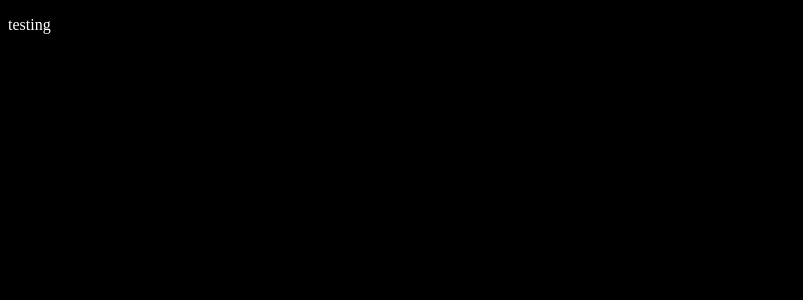
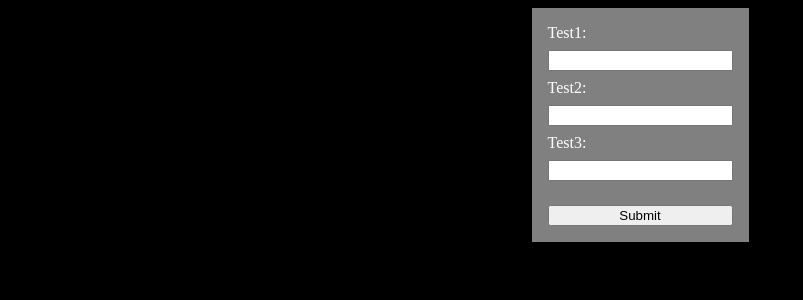
Before and after one commit to DFBDev/CoachConnect, a React (Vite) app: page / in a window 1280 px wide. Shown: the top 300 px of the page, without its empty margins (0-803 px from the left). Built offline with nearby package versions, Linux system fonts and the light colour scheme.

Commit message:
Added forms and request handler.

```diff
--- a/src/App.css
+++ b/src/App.css
@@ -1,3 +1,13 @@
-p {
+form {
+  display:flex;
+  flex-direction:column;
+  background-color: grey;
+  padding:1rem;
+  gap:0.5rem;
+}
+label {
   color:white;
 }
+#submitButton {
+  margin-top:1rem;
+}
--- a/src/App.tsx
+++ b/src/App.tsx
@@ -4,7 +4,15 @@ function App() {
 
   return (
     <>
-      <p>testing</p>
+    <form id="infoForm">
+      <label htmlFor={"test1"}>Test1:</label>
+      <input type={"text"} name={"test1"} id={'test1'}></input>
+      <label htmlFor={"test2"}>Test2:</label>
+      <input type={"text"} name={"test2"} id={'test2'}></input>
+      <label htmlFor={"test3"}>Test3:</label>
+      <input type={"text"} name={"test3"} id={'test3'}></input>
+      <input type={"submit"} name={"submitButton"} id={"submitButton"}></input>
+    </form>
     </>
   )
 }
--- a/src/index.css
+++ b/src/index.css
@@ -1,3 +1,6 @@
 body {
+  display:flex;
+  justify-content:center;
+  align-items:center;
   background-color: black;
 }
```
Also changed, not shown: src/requestHandler.tsx (added, +14 -0 lines), 5 other files (tests, documents, lock files or other folders).
